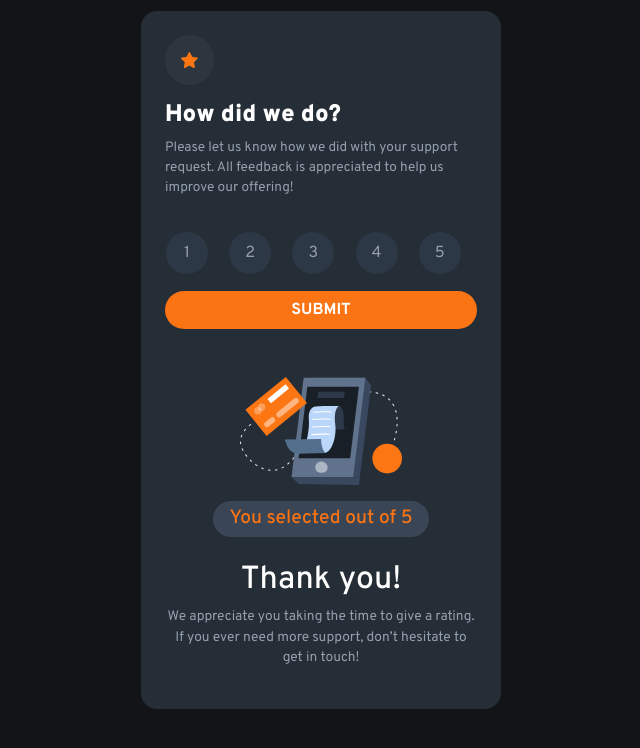
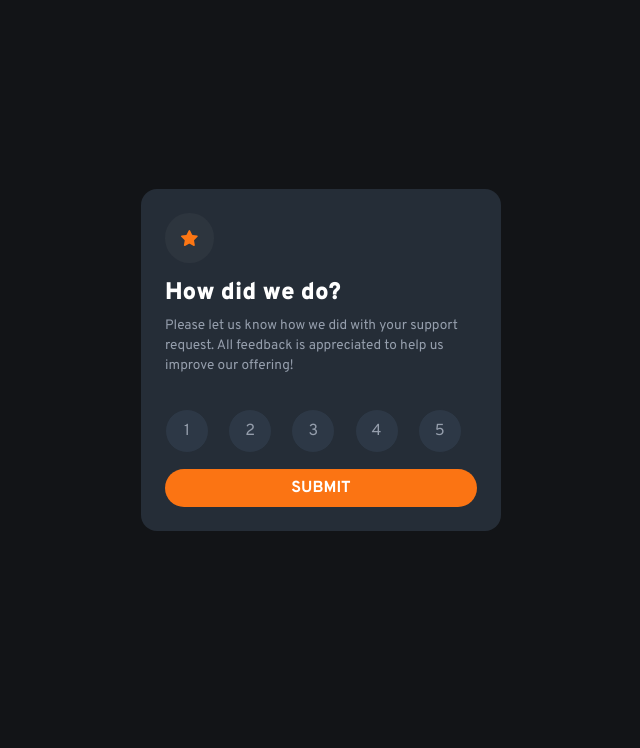
Before and after one commit to Ganesh-G0/Ratings, a plain HTML site: page index.html in a window 1280 px wide. Shown: the whole page, without its empty margins (319-959 px from the left). Drawn offline with nearby package versions, Linux system fonts and the light colour scheme.

Commit message:
Update index.html

```diff
--- a/index.html
+++ b/index.html
@@ -39,7 +39,7 @@
     <!-- Rating state end -->
 
     <!-- Thank you state start -->
-    <div class="d-non container" id="message">
+    <div class="d-none container" id="message">
       <img src="images/illustration-thank-you.svg" alt="mobile">
       <h1>You selected <span id="ratings-given"></span> out of 5</h1>
       <div>
```
